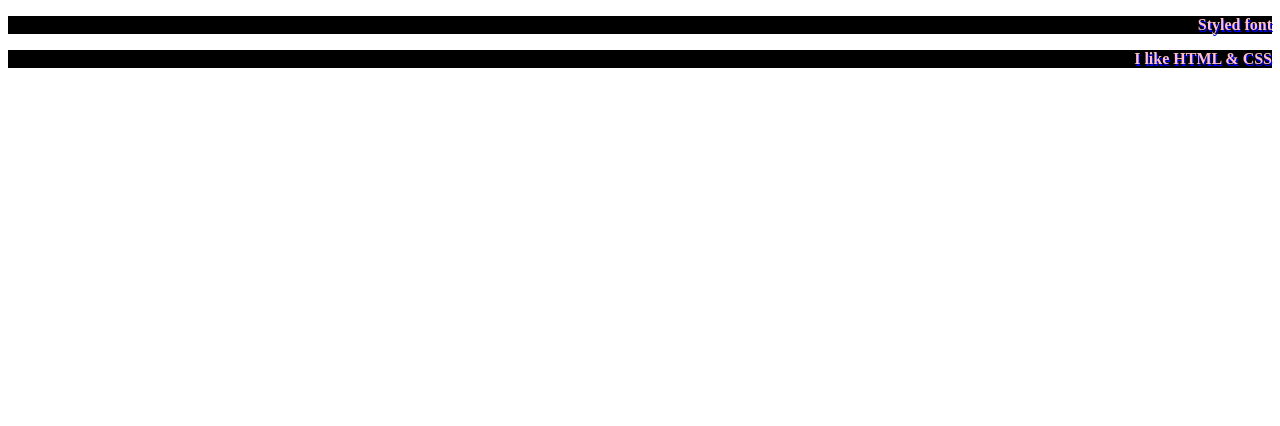
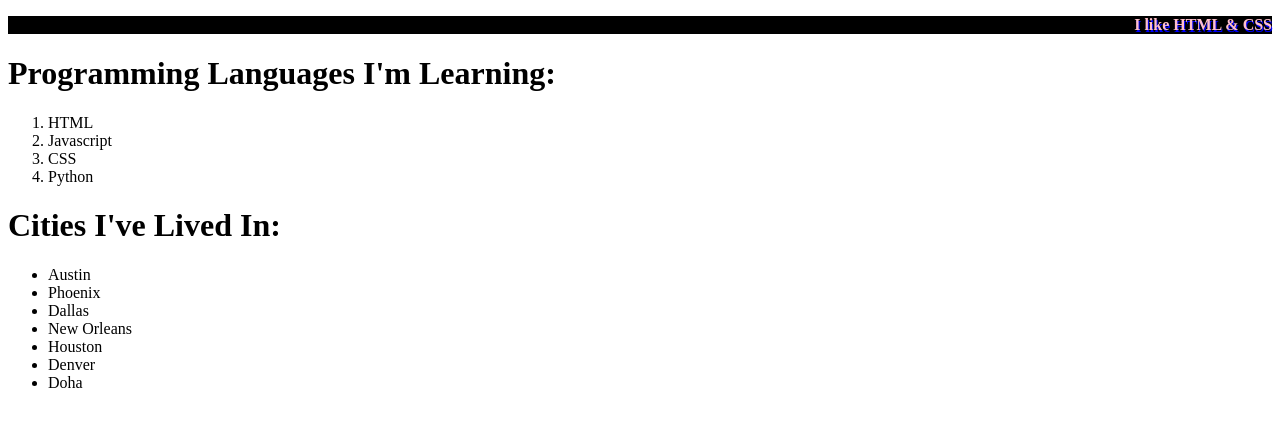
Before and after one commit to hrc3747/HTML-and-CSS-Projects, a plain HTML site: page Basic_HTML_and_CSS/Basic_HTML_5.html in a window 1280 px wide. Drawn offline with Linux system fonts and the light colour scheme.

Commit message:
Update Basic_HTML_5.html

```diff
--- a/Basic_HTML_and_CSS/Basic_HTML_5.html
+++ b/Basic_HTML_and_CSS/Basic_HTML_5.html
@@ -2,7 +2,23 @@
 <html>
 	<body>
 		<link rel="stylesheet" type="text/css" href="Basic_CSS_2.css">
-		<p>Styled font</p>
 		<p>I like HTML &amp; CSS</p>
+		<h1>Programming Languages I'm Learning:</h1>
+		<ol>
+			<li>HTML</li>
+			<li>Javascript</li>
+			<li>CSS</li>
+			<li>Python</li>
+		</ol>
+		<h1>Cities I've Lived In:</h1>
+		<ul>
+			<li>Austin</li>
+			<li>Phoenix</li>
+			<li>Dallas</li>
+			<li>New Orleans</li>
+			<li>Houston</li>
+			<li>Denver</li>
+			<li>Doha</li>
+		</ul>
 	</body>
 </html>
```
